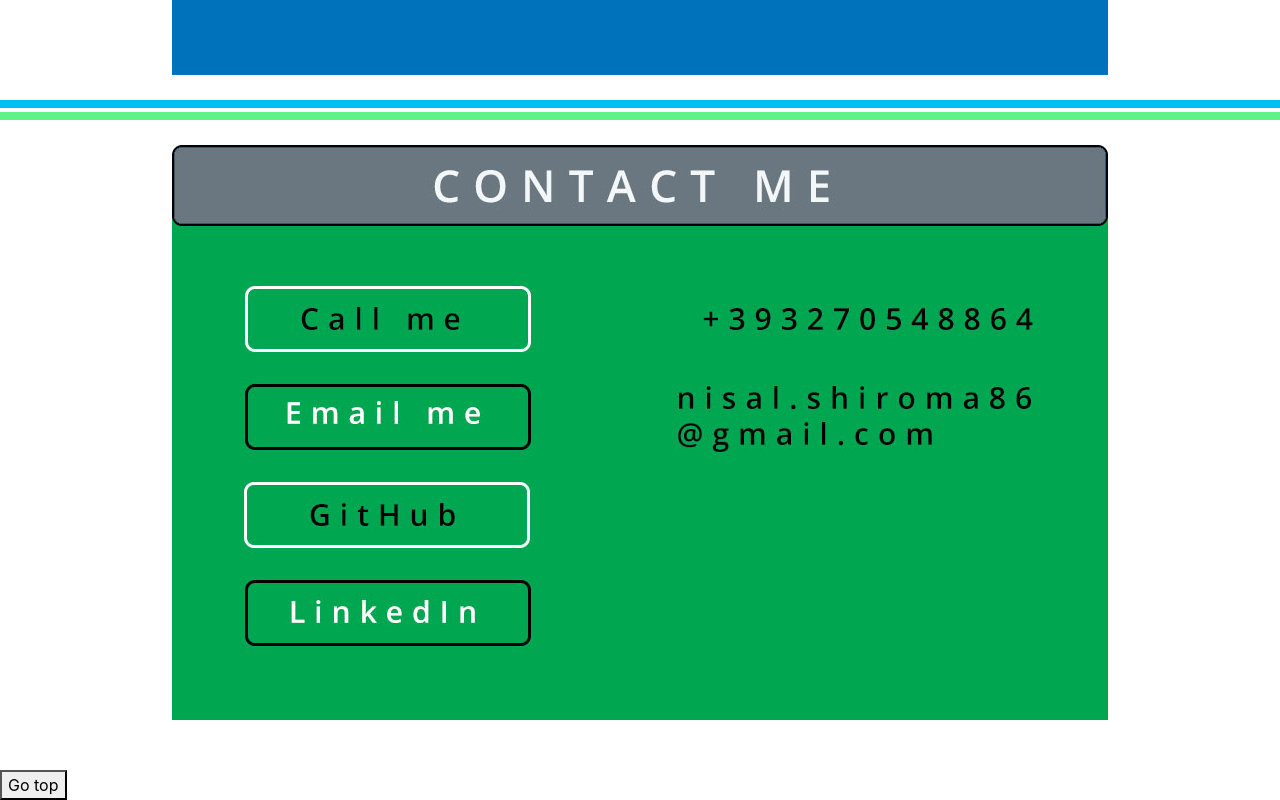
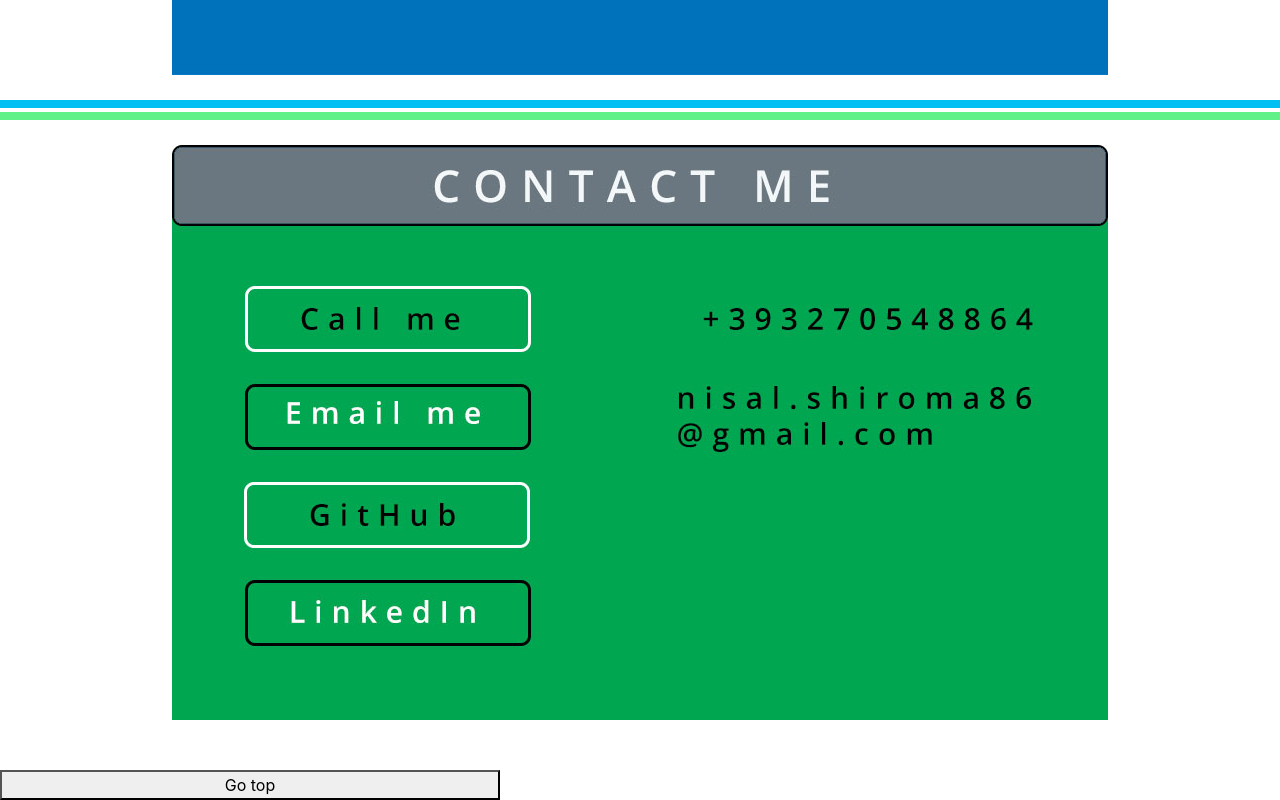
Before and after one commit to n1sam1Media/portfolio, a plain HTML site: page index.html in a window 1280 px wide. Shown: the part 2205-3005 px from the top of the page. Drawn offline with nearby package versions, Linux system fonts and the light colour scheme.

Commit message:
wrote style to the button

```diff
--- a/style.css
+++ b/style.css
@@ -80,6 +80,11 @@ li {
   margin-bottom: 50px;
 }
 
+#btn {
+  position: absolute;
+  width: 500px;
+}
+
 @media (max-width: 320px)
 
 #nfLogo {
```
Lines whose indentation alone changed are shown as unchanged.
